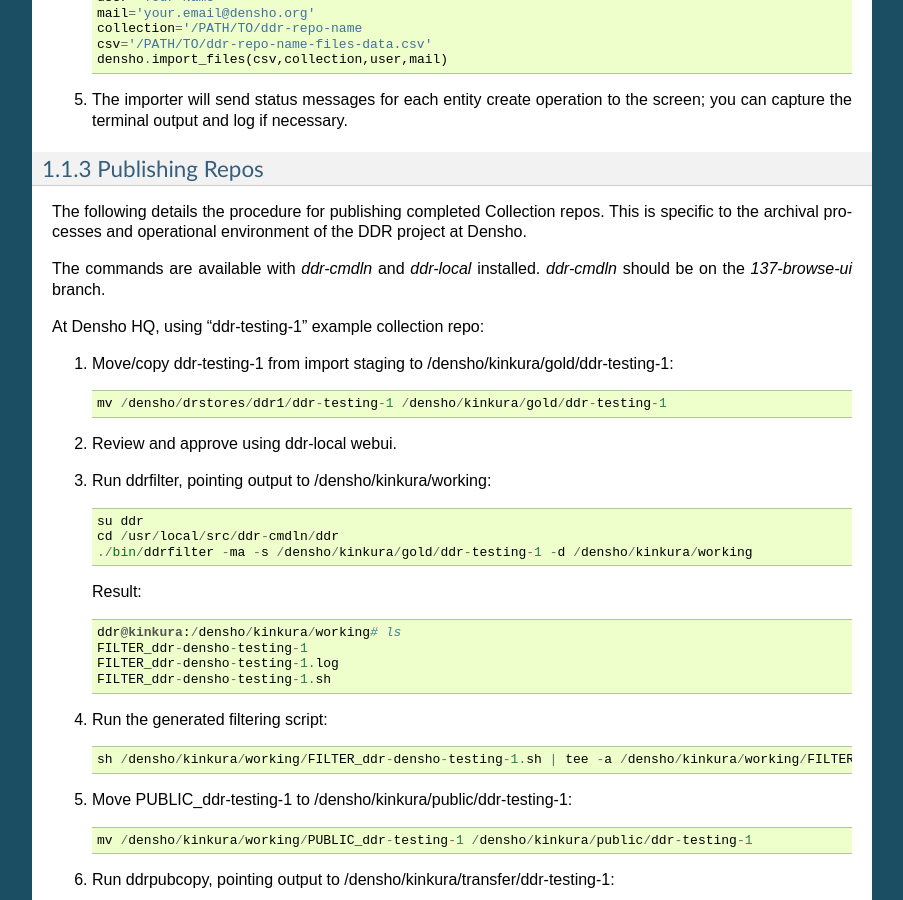
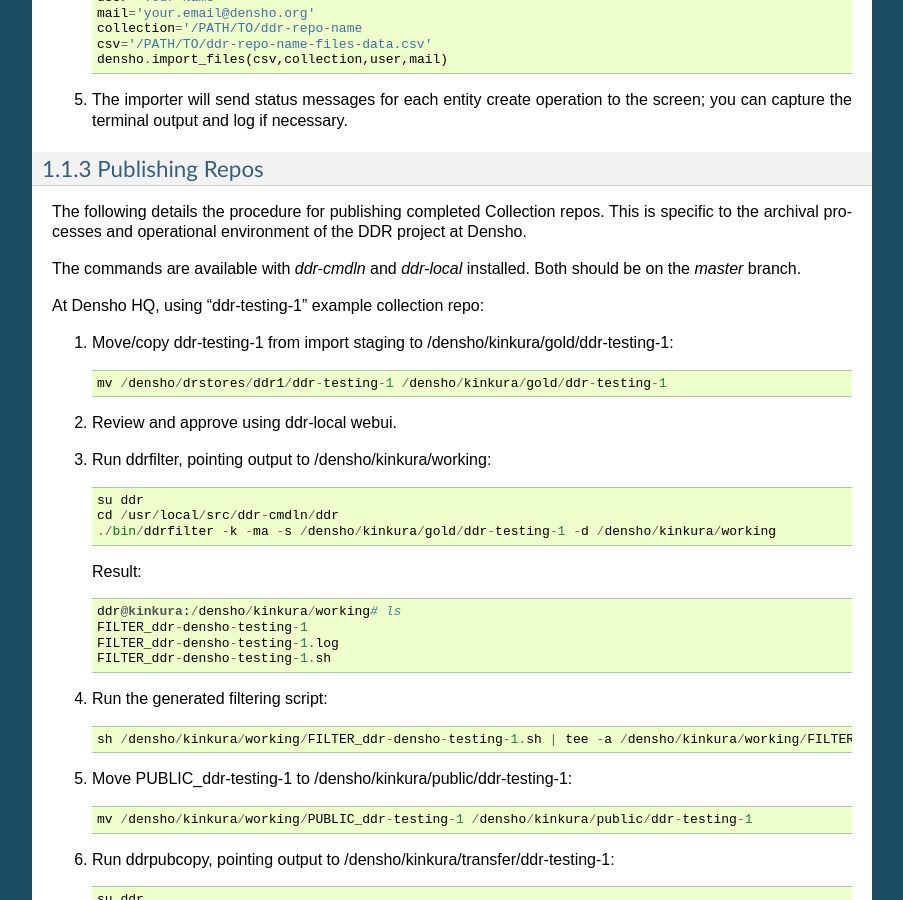
Before and after one commit to denshoproject/ddr-manual, a Sphinx documentation site: the page built from source/admins/workflows.rst, in a window 1280 px wide and 900 px high, scrolled down 1726 px. Shown: the whole window, without its empty margins (198-1101 px from the left). Built offline with Sphinx 7.4.7, drawn with Linux system fonts in a browser that asks for light colours.

Commit message:
Minor edits to "Workflows"

```diff
--- a/source/admins/workflows.rst
+++ b/source/admins/workflows.rst
@@ -86,7 +86,7 @@
 
 The following details the procedure for publishing completed Collection repos. This is specific to the archival processes and operational environment of the DDR project at Densho.
 
-The commands are available with `ddr-cmdln` and `ddr-local` installed. `ddr-cmdln` should be on the `137-browse-ui` branch.
+The commands are available with `ddr-cmdln` and `ddr-local` installed. Both should be on the `master` branch.
 
 At Densho HQ, using "ddr-testing-1" example collection repo:
 
@@ -99,7 +99,7 @@
 
     su ddr
     cd /usr/local/src/ddr-cmdln/ddr
-    ./bin/ddrfilter -ma -s /densho/kinkura/gold/ddr-testing-1 -d /densho/kinkura/working
+    ./bin/ddrfilter -k -ma -s /densho/kinkura/gold/ddr-testing-1 -d /densho/kinkura/working
 
    Result::
 
```
